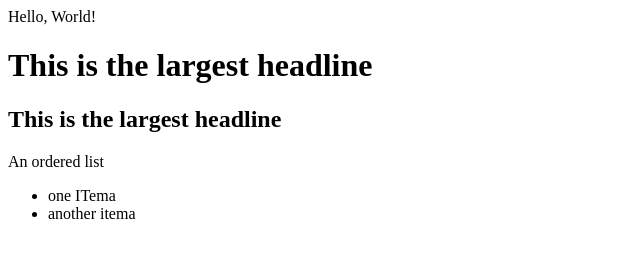
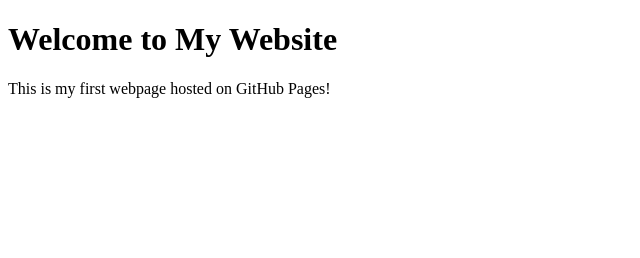
Before and after one commit to AndresBettati/PersonalPage, a plain HTML site: page index.html in a window 1280 px wide. Shown: the whole page, without its empty margins (0-640 px from the left). Drawn offline with Linux system fonts and the light colour scheme.

Commit message:
Add index.html

```diff
--- a/index.html
+++ b/index.html
@@ -1,16 +1,10 @@
 <!DOCTYPE html>
 <html>
-	<head>
-		<title>My Webpage!</title>
-	</head>
-	<body>
-		Hello, World!
-		<h1>This is the largest headline</h1>
-		<h2>This is the largest headline</h2>
-		An ordered list
-		<ul>
-			<li>one ITema</li>
-			<li>another itema</li>
-		</ul>
-	</body>
-<html>
+<head>
+    <title>My First Webpage</title>
+</head>
+<body>
+    <h1>Welcome to My Website</h1>
+    <p>This is my first webpage hosted on GitHub Pages!</p>
+</body>
+</html>
```
